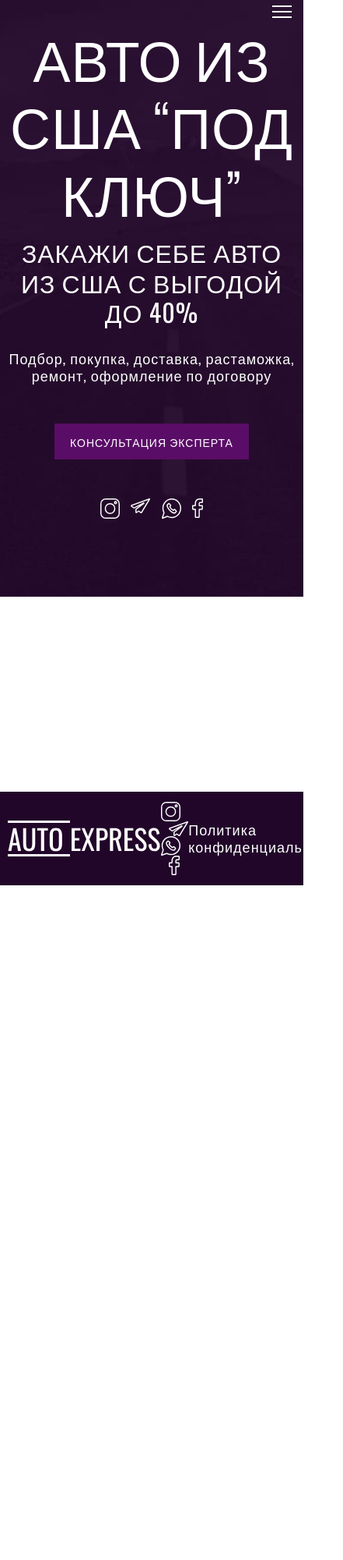
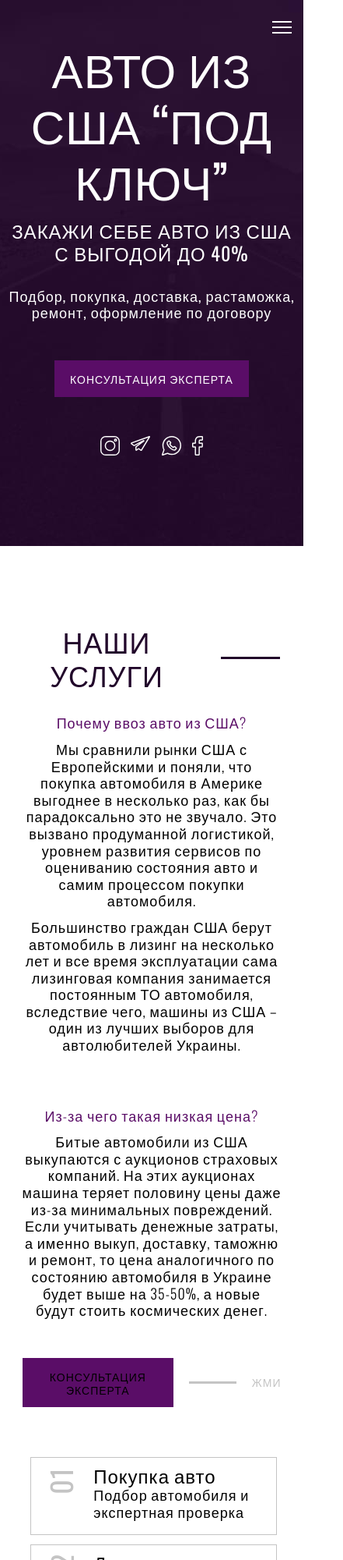
Before and after one commit to dacenkoa/american__car, a website: page app/index.html in a window 390 px wide. Shown: the top 2000 px of the page at 78% size, 441 px wide, since content can reach past the window. Before the commit the page ends 1135 px from the top, so only its background shows below. Drawn offline with nearby package versions, Linux system fonts and the light colour scheme; files that its build step writes are made by us from their sources; files whose address does not match are found by name.

Commit message:
vadim spoiled check google

```diff
--- a/app/index.html
+++ b/app/index.html
@@ -56,7 +56,7 @@
         </div>
     </header>
 
-    <!-- <main>
+    <main>
         <section class="services">
             <div class="container">
                 <h2 class="services__title title">НАШИ УСЛУГИ</h2>
@@ -79,6 +79,7 @@
                         <div class="services__btn-box">
                             <a class="services__btn btn" href="">КОНСУЛЬТАЦИЯ ЭКСПЕРТА
                             </a>
+                            <div class="services__line"></div>
                             <p class="services__btn-text">жми</p>
                         </div>
                     </div>
@@ -217,7 +218,7 @@
             </div>
         </section>
 
-    </main> -->
+    </main>
 
         <footer class="footer">
 
--- a/app/js/main.js
+++ b/app/js/main.js
@@ -6,6 +6,20 @@ $('.slick__slider').slick({
     // focusOnSelect: true,
     centerMode: true,
     centerPadding: "50px",
+    responsive: [
+        {
+            breakpoint: 990,
+            settings: {
+                slidesToShow: 2
+            }
+        },
+        {
+            breakpoint: 550,
+            settings: {
+                slidesToShow: 1
+            }
+        },
+    ]
 });
 
 
--- a/app/scss/_global.scss
+++ b/app/scss/_global.scss
@@ -13,6 +13,7 @@ body{
 }
 a{
     color: inherit;
+    cursor: pointer;
 }
 .btn {
     display: block;
@@ -34,16 +35,19 @@ a{
     color: $violet;
     font-size: 36px;
     margin-bottom: 50px;
-    position: relative;
     text-transform: uppercase;
+    display: flex;
+    align-items: center;
 
-    &::before {
+
+
+    &::after {
         content: "";
         width: 80px;
         height: 3px;
         background-color: $violet;
-        position: absolute;
-        left: 245px;
-        top: 20px;
+        margin-left: 20px;
+        margin-right: 20px;
+
     }
 }
--- a/app/scss/_media.scss
+++ b/app/scss/_media.scss
@@ -1,11 +1,90 @@
+@media(max-width: 1200px) {
+    .services__list{
+        max-width: 45%;
+    }
+    .services__item{
+        min-height: 100px;
+        margin-left: 20px;
+    }    .services__box{
+        margin-right: 30px;
+    }
+    .information__images{
+        margin-right: 0;
+    }
+    .information__img {
+        display: none;
+    }
+    .information__box{
+        max-width: 90%;
+        margin: 0 auto;
+    }
+}
+
 @media(max-width: 1000px) {
+    .header{
+        margin-bottom: 100px;
+    }
+    .title{
+        justify-content: center;
+    }
     .header__img-car {
         max-width: 814px;
         padding-left: 200px;
     }
+    .header__title {
+        font-size: 66px;
+    }
+    .header__subtitle{
+        font-size: 30px;
+    }
+    .services{
+        margin-bottom: 25px;
+    }
+    .services__title{
+        text-align: center;
+    }
+    .services__inner{
+        flex-direction: column;
+    }
+    .services__title{
+        margin: 150px auto 30px;
+    }
+    .services__box{
+        margin: 0 auto;
+        text-align: center;
+        width: 90%;
+        max-width: 90%;
+    }
+    .services__list{
+        margin: 80px auto 0;
+        width: 80%;
+        max-width: 90%;
+    }
+    .services__btn-box{
+        justify-content: center;
+    }
+    .services__btn-text{
+        right: -130px;
+    }
+    .information__content{
+        padding: 23px 156px 0px 150px
+    }
+    .information__title{
+        margin: 50px auto 30px;
+    }
+    .slick-dots button{
+        width: 40px;
+    }
+    .slider__title{
+        margin: 50px auto;
+    }
+    input{
+        max-width: 400px;
+    }
 }
 
 @media(max-width: 800px) {
+
     .header__img-car {
         display: none;
     }
@@ -13,11 +92,13 @@
     .header__title {
         text-align: center;
         margin-bottom: 15px;
+        font-size: 60px;
     }
 
     .header__subtitle {
         font-size: 32px;
         text-align: center;
+        font-size: 24px;
     }
 
     .header__text {
@@ -33,6 +114,35 @@
         margin: 50px auto;
         padding-bottom: 100px;
     }
+    .header__sociale{
+        padding-bottom: 0;
+    }
+    .information__content{
+        padding: 23px 106px 0px 100px
+    }
+    .services{
+        margin-bottom: 0;
+    }
+    .services__title{
+        margin: 35px auto 30px;
+    }
+    .form__content{
+    flex-direction: column-reverse;
+    }
+    .form__cart{
+        width: 90%;
+        margin: 0 auto;
+    }
+    .form__content-title{
+        margin-top: 25px;
+    }
+    .form__content-item{
+        margin: auto;
+        text-align: center;
+        margin-bottom: 20px;
+    }
+
+
 
 }
 
@@ -69,4 +179,21 @@
         display: block;
         margin-left: auto;
     }
+    .services__list{
+        margin: 64px auto 0;
+        width: 95%;
+        max-width: 100%;
+    }
+    .information__content{
+        padding: 23px 76px 0px 60px
+    }
+    .footer__inner{
+        flex-direction: column;
+    }
+    .footer__contacts{
+        margin-bottom: 15px;
+    }
+    .footer__sociale{
+        margin-bottom: 15px;
+    }
 }
--- a/app/scss/style.scss
+++ b/app/scss/style.scss
@@ -16,19 +16,21 @@
         position: relative;
     }
 
-&__menu{
+    &__menu {
         display: flex;
         justify-content: space-between;
         align-items: center;
         padding-top: 47px;
         margin-bottom: 105px;
     }
+
     .burger__line {
         background-color: $white;
         width: 25px;
         height: 2px;
         margin: 5px 0;
     }
+
     .burger__menu {
         cursor: pointer;
         background-color: transparent;
@@ -37,6 +39,11 @@
         transition: all 5s;
         display: none;
     }
+    nav{
+        display: block;
+        padding-top: 20px
+    }
+
     .burger__menu.show {
         .burger__line:first-child {
             transform: rotate(45deg);
@@ -61,11 +68,12 @@
         width: 197px;
         height: 53px;
     }
+
     &__title {
-        @extend %os300;
+        @extend %os400;
         font-size: 72px;
-        color: $white;
         text-transform: uppercase;
+        margin-bottom: 5px;
     }
 
     &__subtitle {
@@ -87,20 +95,28 @@
         margin-top: 70px;
         width: 315px;
         text-align: center;
+        padding-bottom: 100px;
     }
 
     &__icon+.header__icon {
         margin-left: 10px;
     }
-    &__images{
+
+    &__images {
         position: absolute;
         max-width: 814px;
-        height: 462px;
+        height: 622px;
         right: 0;
         bottom: -350px;
     }
+
     &__img-car {
         width: 100%;
+    }
+
+    .menu__item {
+        display: flex;
+        align-items: center;
     }
 
     .phone {
@@ -108,6 +124,7 @@
         font-size: 36px;
     }
 }
+
 
 .services {
     margin-bottom: 100px;
@@ -121,6 +138,7 @@
     &__box {
         max-width: 564px;
         margin-right: 96px;
+        width: 50%;
     }
 
     &__subtitle {
@@ -140,46 +158,54 @@
     }
 
     &__btn-box {
+        margin-top: 50px;
         display: flex;
-        position: relative;
+        justify-content: flex-start;
+        align-items: center;
+
+
     }
+
     &__btn {
-        position: absolute;
-        margin-top: 50px;
-        &::before {
-            content: "";
-            width: 80px;
-            height: 3px;
-            background-color: $grey;
-            position: absolute;
-            left: 270px;
-            top: 20px;
-        }
+        display: block;
+
+        width: 250px;
+
     }
-    &__btn-text{
-        position: absolute;
+
+    &__line {
+        width: 80px;
+        height: 3px;
+        background-color: $grey;
+        margin-left: 20px;
+    }
+
+    &__btn-text {
         color: $grey;
-        bottom: -80px;
-        right: 180px;
+        margin-left: 20px;
         @extend %os300;
         font-size: 14px;
+        text-transform: uppercase;
+
     }
+
     &__list {
         counter-reset: mynumbers;
         list-style: none;
+        width: 530px;
     }
 
     &__item {
         position: relative;
-        width: 500px;
+        width: 90%;
         border: 1px solid $grey;
         margin-bottom: 12px;
-        padding: 8px 47px 9px 80px;
+        padding: 8px 7px 9px 80px;
         transition: all .3s;
 
         &:hover {
             border: 1px solid $akcent;
-            width: 530px;
+            width: 100%;
         }
 
         &::before {
@@ -213,80 +239,98 @@
         font-size: 18px;
     }
 }
-.information{
+
+.information {
     margin-bottom: 100px;
-    &__inner{
+
+    &__inner {
         display: flex;
     }
-    &__images{
+
+    &__images {
         max-width: 320px;
         height: 606px;
         margin-right: 100px;
     }
-    &__img{
+
+    &__img {
         width: 100%;
     }
-    &__title{
+
+    &__title {
         margin-left: 180px;
     }
-    &__content{
+
+    &__content {
         background-color: $akcent;
         max-width: 785px;
         padding: 23px 284px 0px 185px;
     }
-    &__titles{
+
+    &__titles {
         @extend %os400;
         font-size: 36px;
     }
-    &__subtitle{
+
+    &__subtitle {
         @extend %os300;
         font-size: 24px;
         margin-bottom: 5px;
     }
-    &__text{
+
+    &__text {
         @extend %os300;
         font-size: 18px;
     }
 }
-.information__content:last-child{
+
+.information__content:last-child {
     padding-bottom: 45px;
 }
-.slider{
+
+.slider {
     margin-bottom: 100px;
-    &__title::before{
+
+    &__title::before {
         left: 400px;
     }
-    &__content{
-        border:1px solid $grey;
+
+    &__content {
+        border: 1px solid $grey;
         max-width: 395px;
         margin: 0 auto;
         text-align: center;
         margin: 0 10px;
     }
-    &__img{
+
+    &__img {
         width: 98%;
         margin: 0 auto;
         margin-top: 2px;
         margin-bottom: 23px;
     }
-    &__titles{
+
+    &__titles {
         margin-bottom: 5px;
         @extend %os300;
         font-size: 18px;
     }
-    &__text{
+
+    &__text {
         @extend %os300;
         font-size: 18px;
         margin-bottom: 18px;
     }
 }
-ul{
+
+ul {
     display: flex;
     justify-content: center;
     margin-top: 50px;
 
 }
-.slick-dots button{
+
+.slick-dots button {
 
     font-size: 0;
     background-color: $grey;
@@ -294,40 +338,50 @@ ul{
     height: 2px;
     margin: 0 10px;
 }
+
 .slick-active button {
     background-color: $akcent;
     height: 3px;
 }
+
 .slick-current {
     background-color: $akcent;
     color: $white;
     transition: all .3s;
 }
-.form{
-    &__content{
+
+.form {
+    &__content {
         display: flex;
         justify-content: space-between;
     }
-    &__content-title{
+
+    &__content-title {
         margin-bottom: 50px;
+
         &::before {
             content: "";
             left: 180px;
+
         }
     }
-    &__content-item{
+
+    &__content-item {
         margin-bottom: 20px;
     }
-    &__content-titles{
+
+    &__content-titles {
         color: $akcent;
         @extend %os300;
         font-size: 18px;
     }
-    &__content-text{
+
+    &__content-text {
         @extend %os300;
         font-size: 18px;
     }
-    &__cart{
+
+    &__cart {
         background-color: $violet;
         width: 600px;
         height: 466px;
@@ -337,12 +391,13 @@ ul{
         align-items: center;
     }
 
-    &__input{
+    &__input {
         padding: 24px 10px;
         @extend %os300;
         font-size: 18px;
     }
-    &__cart-btn{
+
+    &__cart-btn {
         @extend %os300;
         font-size: 14px;
         background-color: $akcent;
@@ -352,42 +407,48 @@ ul{
         margin-top: 78px;
     }
 }
-input{
+
+input {
     width: 450px;
     text-align: center;
     background-color: transparent;
     border: 1px solid $grey;
     margin-bottom: 12px;
     color: $white;
-    &::placeholder{
-        color:$white;
+
+    &::placeholder {
+        color: $white;
     }
 }
-.cart__title{
+
+.cart__title {
     font-weight: 400;
     margin-top: 50px;
     margin-bottom: 16px;
     color: $white;
-    &::before {
+
+    &::after {
         content: "";
         background-color: $white;
-        left: 277px;
-        top: 20px;
     }
 }
-.footer{
+
+.footer {
     background-color: $violet;
-    &__inner{
+
+    &__inner {
         display: flex;
         justify-content: space-between;
         align-items: center;
         padding: 13px 0;
     }
-    &__sociale{
+
+    &__sociale {
         margin-top: 0;
         padding-bottom: 0;
     }
-    &__link{
+
+    &__link {
         color: $white;
         @extend %os300;
         font-size: 18px;
```
Also changed, not shown: app/pages/index.html (+7 -6 lines), app/components/footer.html (indentation only), app/components/header.html (line endings or trailing spaces), app/css/style.min.css, app/js/main.min.js. Lines whose indentation alone changed are shown as unchanged.
